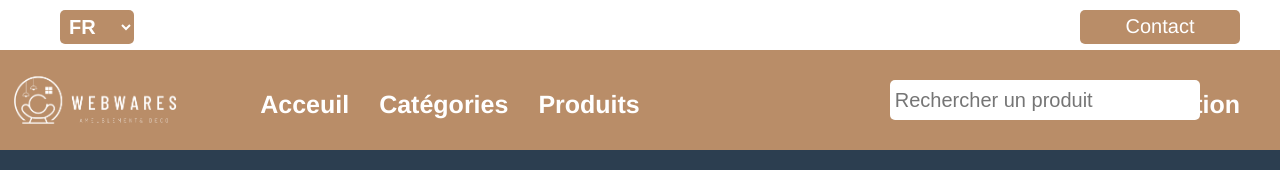
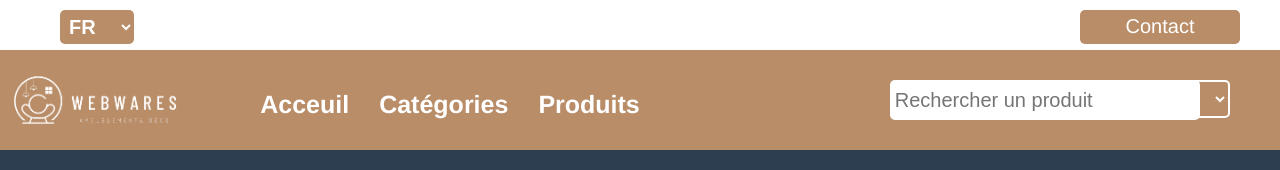
Before and after one commit to Blue-Gang/WebWares, a Vue app: page /adminvue in a window 1280 px wide. Shown: the top 170 px of the page. Built offline with nearby package versions, Linux system fonts and the light colour scheme.

Commit message:
jason modif dropdown

```diff
--- a/src/App.vue
+++ b/src/App.vue
@@ -41,15 +41,19 @@
       </section>
     </div>
       <div class="none">
-            <div class="horsConnect">
+            <div class="connect">
               <router-link to="/Loginpage">Connection</router-link>
               <router-link to="/register">Inscription </router-link>
             </div>
-            <div class="connect">
-              <router-link to="/admin">Admin</router-link>
-              <router-link to="/logout">Déconnection</router-link>
+            <div class="Horsconnect">
+              <select @change="navigate" class="dropdown" >
+                <option>Menu</option>
+                <option value="bag">Panier {{ 0 }}</option>
+                <option value="vos achat"><router-link to="/achat">vos achats</router-link></option>
+                <option value="@/view/AdminVue">Admin</option>
+                <option value="logout">Déconnection</option>
+              </select>
             </div>
-
       </div>
   </nav>
   <footer>
@@ -91,38 +95,37 @@
             <div class="col">
                 <ul>
                     <p>Suivez nous</p>
-
                       <img class="footerImg" href="www.facebook.fr" src="@/assets/FB.svg" alt="Logo FaceBook"/>
                       <img class="footerImg" href="www.linkedin.fr" src="@/assets/LKD.svg" alt="Logo Linkedin" />
                       <img class="footerImg" href="www.twitter.com" src="@/assets/TWT.svg" alt="Logo Twiter" />
-
                 </ul>
             </div>
-
       </div>
-
   </footer>
   <router-view />
 </template>
 
 <script>
-
-
 export default{
 
+  menuDropdown:'Menu',
   lang: "fr",
   name: 'searchBar',
+
   data(){
-
-
-    return{
+      return{
       querry: "",
-      lang: "fr"
+      lang: "fr",
+      menuDropdown:'Menu',
     }
-
   },
 
   methods:{
+
+    navigate(event){
+      this.$router.push(event.target.value);
+    },
+
     listFilter(){
       for(let i = 0; i < this.filteredProducts.length; i++){
         if(this.filteredProducts[i].titre.toLowerCase().includes(this.querry.toLowerCase())){
@@ -136,7 +139,6 @@ export default{
 }
 
 </script>
-
 
 <style>
 
@@ -180,7 +182,6 @@ export default{
   left : 0 ;
   background-color: white;
   color: black;
-
 }
 
 .secondaryTopPage{
@@ -200,7 +201,7 @@ export default{
 
 .logoWW {
   float: left;
-  }
+}
 
 .navLink {
   float: right;
@@ -357,7 +358,24 @@ a, p{
   align-items: center;
 }
 
+.dropdown{
+  display: block;
+  float: left;
+  margin-right: 10px;
+  margin-bottom: 30px ;
+  font-size: 20px;
+  font-weight: bold;
+  color: #ffffff;
+  background-color: #b98d68;
+  border-radius: 5px;
+  border: solid 2px white;
+  outline: none;
+  padding: 5px;
+}
 
+.dropdown a {
+  font-size: 20px;
+}
 
 body{
   background-color: #2c3e50;
--- a/src/components/UserForm.vue
+++ b/src/components/UserForm.vue
@@ -12,7 +12,7 @@
       <button>Me connecter</button>
       </form>
     </div>
-  </template>
+</template>
 
   <script>
   export default {
@@ -40,9 +40,7 @@
     color: #5e3c1a;
     box-shadow: 0 15px 30px rgba(0, 0, 0, 0.2),
                 0 10px 10px rgba(0, 0, 0, 0.2);
-
   }
-
 
   .formulaire input{
     margin: 15px;
--- a/src/router/index.js
+++ b/src/router/index.js
@@ -2,6 +2,7 @@ import { createRouter, createWebHistory } from 'vue-router'
 import HomeView from '../views/HomeView.vue'
 import PageContact from '../views/PageContact.vue'
 import LoginPage from '@/views/LoginPage'
+import AdminVue from '@/views/AdminVue'
 
 const routes = [
   {
@@ -18,6 +19,11 @@ const routes = [
     path: '/loginpage',
     name: 'connexion',
     component: LoginPage
+  },
+  {
+    path: '/adminvue',
+    name: 'admin',
+    component: AdminVue
   }
 ]
 
--- /dev/null
+++ b/src/views/AdminVue.vue
@@ -0,0 +1,14 @@
+<template>
+    <h1>Admin</h1>
+</template>
+
+<script>
+export default {
+
+
+}
+</script>
+
+<style>
+
+</style>
--- a/src/views/PageContact.vue
+++ b/src/views/PageContact.vue
@@ -33,6 +33,7 @@
 
   <script>
   import FormulaireContact from '@/components/FormulaireContact.vue'
+
   export default {
     components:{
       FormulaireContact,
@@ -83,6 +84,7 @@
   .box2{
     margin-right: 100px;
   }
+
   #formulaire{
     background-color: #dec5b1;
     padding-left: 100px;
```
